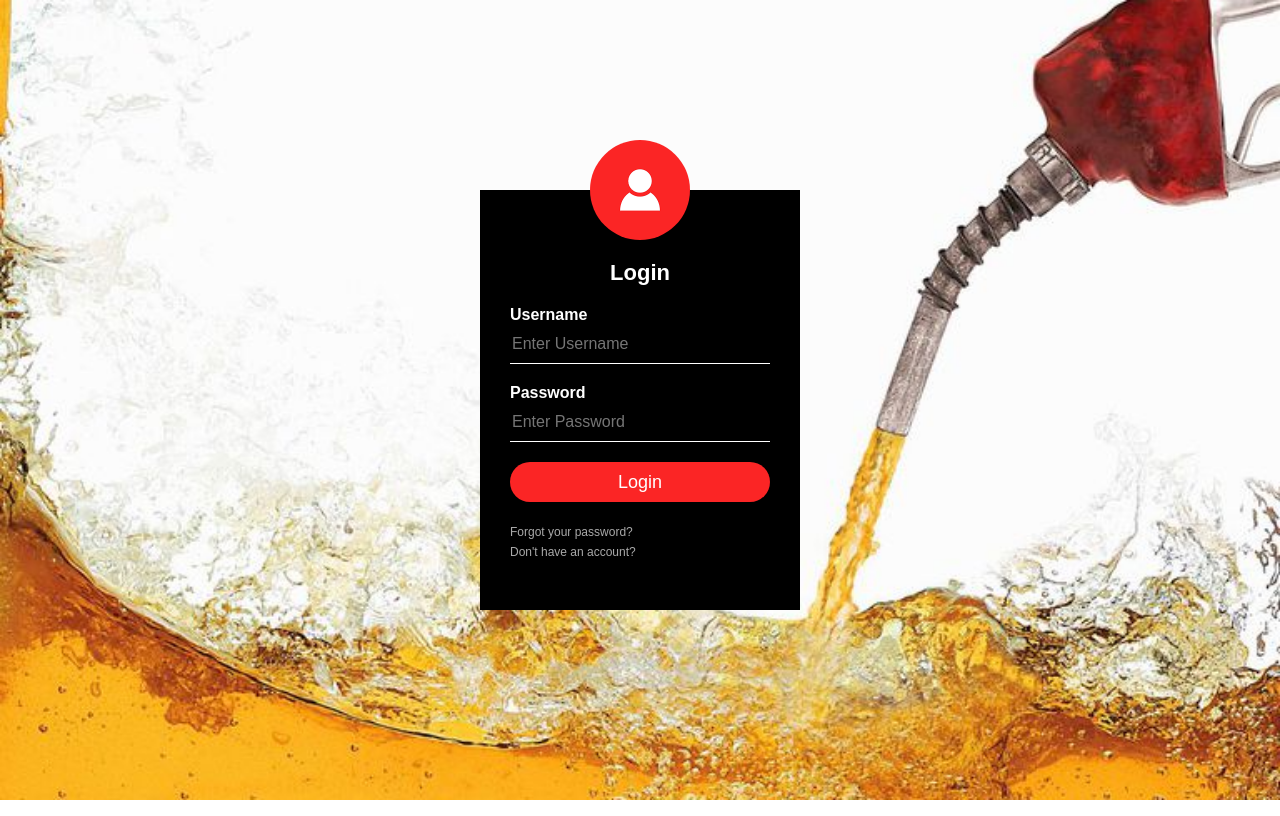
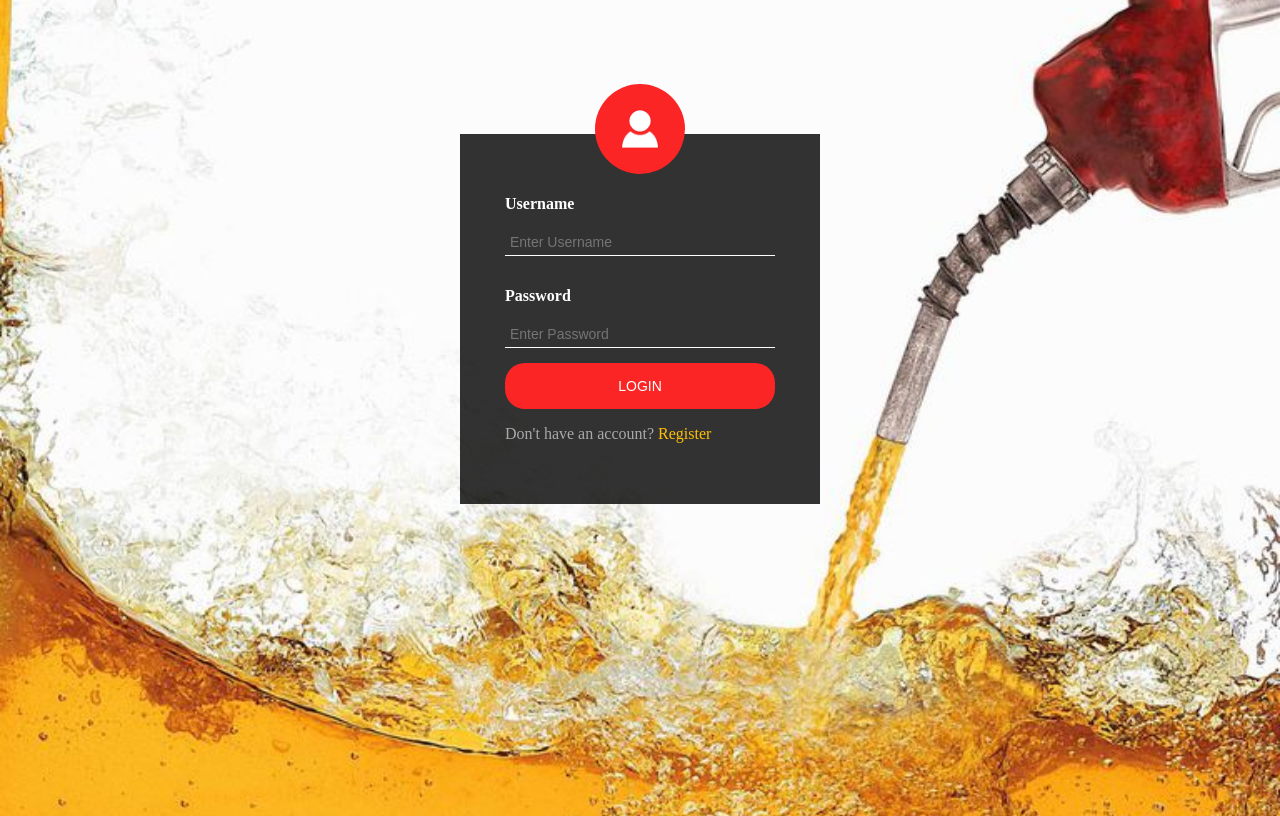
Before and after one commit to markchristian1337/fuel-web-app, a plain HTML site: page index.html in a window 1280 px wide. Drawn offline with nearby package versions, Linux system fonts and the light colour scheme.

Commit message:
creating login and register page together

```diff
--- a/index.html
+++ b/index.html
@@ -6,20 +6,36 @@
 </head>
 
 <body>
-		<div class="loginbox">
-		<img src="avatar.png" class="avatar">
-			<h1>Login</h1>
-			<form>
-				<p>Username</p>
-				<input type="text" name="" placeholder="Enter Username">
-				<p>Password</p>
-				<input type="Password" name="" placeholder="Enter Password">
-				<input type="submit" name="" value="Login">
-				<a href="#">Forgot your password?</a><br>
-				<a href="#">Don't have an account?</a>
+	<div class="login-page">
+	<div class="form">
+		<form class="register-form">
+		<p><strong>Create Username</strong></p>
+		<input type="text" name="" placeholder="Enter Username"/>
+		<p><strong>Create Password</strong></p>
+		<input type="text" name="" placeholder="Enter Password"/>
+		<button>Register</button>
+		<p class="message">Already have an account? <a href="#">Login</a></p>
 		</form>
 
+		<img src="avatar.png" class="avatar">
+		<form class="login-form">
+		<p><strong>Username</strong></p>
+		<input type="text" name="" placeholder="Enter Username">
+		<p><strong>Password</strong></p>
+		<input type="Password" name="" placeholder="Enter Password">
+		<button>Login</button>
+		<p class="message">Don't have an account? <a href="#">Register</a></p>
+		</form>
 	</div>
+	</div>
+
+	<script src="https://code.jquery.com/jquery-3.4.1.min.js"></script>
+
+	<script>
+	$('.message a').click(function(){
+	$('form').animate({height: "toggle", opacity: "toggle"}, "slow");});
+	</script>
+
 
 </body>
 
--- a/style.css
+++ b/style.css
@@ -1,89 +1,78 @@
 body{
-	margin: 0;
-	padding: 0;
-	background: url(fuelbackground.jpg);
+	background-image: url(fuelbackground.jpg);
+	height: 100vh;
 	background-size: cover;
 	background-position: center;
-	font-family: sans-serif;
 }
 
-.loginbox{
-	width: 320px;
-	height: 420px;
-	background: #000;
-	color: #fff;
-	top: 50%;
-	left: 50%;
-	position: absolute;
-	transform: translate(-50%,-50%);
-	box-sizing: border-box;
-	padding: 70px 30px;
+.login-page{
+	width: 360px;
+	padding: 10% 0 0;
+	margin: auto;
 }
 
-.avatar{
-	width: 100px;
-	height: 100px;
-	border-radius: 50%;
-	position: absolute;
-	top: -50px;
-	left: calc(50% - 50px);
+.form{
+	position: relative;
+	z-index: 1;
+	background: rgba(0, 0, 0, .8);
+	color: #fff;
+	max-width: 360px;
+	margin: 0 auto 100px;
+	padding: 45px;
 }
 
-h1{
-	margin: 0;
-	padding: 0 0 20px;
-	text-align: center;
-	font-size: 22px;
+.form input{
+	font_family: "Roboto", sans-serif;
+	border: none;
+	outline: none;
+	border-bottom: 1px solid #fff;
+	background: transparent;
+	width: 100%;
+	margin: 0 0 15px;
+	padding: 5px;
+	box-sizing: border-box;
+	color: #fff;
+	font-size: 14px;
 }
 
-.loginbox p{
-	margin: 0;
-	padding: 0;
-	font-weight: bold;
+.form button{
+	font_family: "Roboto", sans-serif;
+	text-transform: uppercase;
+	outline: 0;
+	background: #fb2525;
+	color: #fff;
+	width: 100%;
+	border: 0;
+	padding: 15px;
+	font-size: 14px;
+	border-radius: 20px;
+	cursor: pointer;
 }
 
-.loginbox input{
-	width: 100%;
-	margin-bottom: 20px;
-}
-
-.loginbox input[type="text"], input[type="password"]
-{
-	border: none;
-	border-bottom: 1px solid #fff;
-	background: transparent;
-	outline: none;
-	height: 40px;
-	color: #fff;
-	font-size: 16px;
-}
-
-.loginbox input[type="submit"]
-{
-	border: none;
-	outline: none;
-	height: 40px;
-	background: #fb2525;
-	color: #fff;
-	font-size: 18px;
-	border-radius: 20px;
-}
-
-.loginbox input[type="submit"]:hover
-{
-	cursor:pointer;
+.form button:hover,.form button:active{
 	background: #ffc107;
 	color: #000;
 }
 
-.loginbox a{
+.form .message{
 	text-decoration: none;
-	font-size: 12px;
-	line-height: 20px;
 	color: darkgrey;
 }
 
-.loginbox a:hover
-{
-	color: #ffc107;
+.form .message a{
+		color: #ffc107;
+	text-decoration: none;
 }
+
+.avatar{
+	width: 90px;
+	height: 90px;
+	border-radius: 50%;
+	position: absolute;
+	top: -50px;
+	left: calc(50% - 45px);
+}
+
+.form .register-form{
+	display: none;
+}
```
Lines whose indentation alone changed are shown as unchanged.
